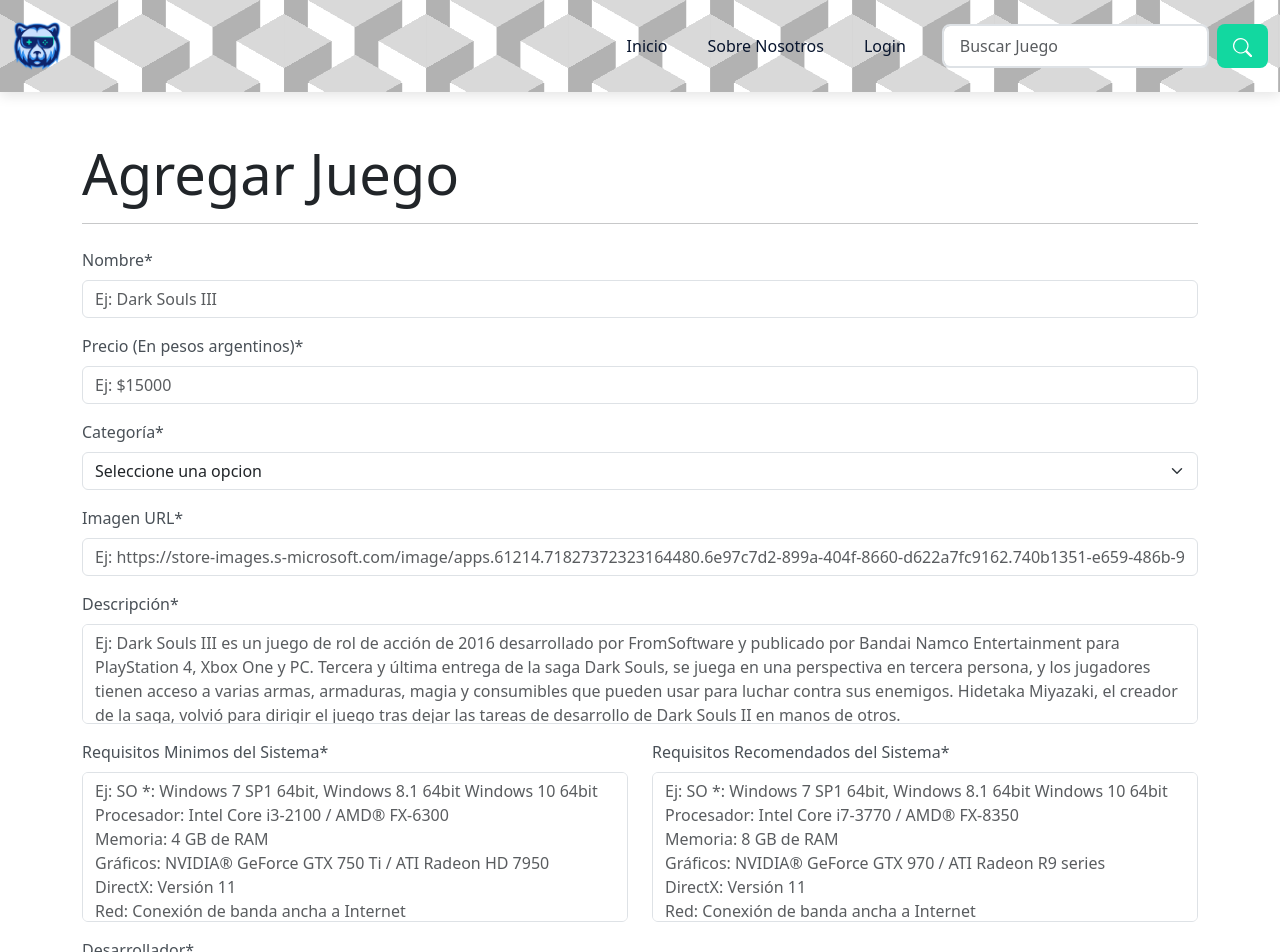
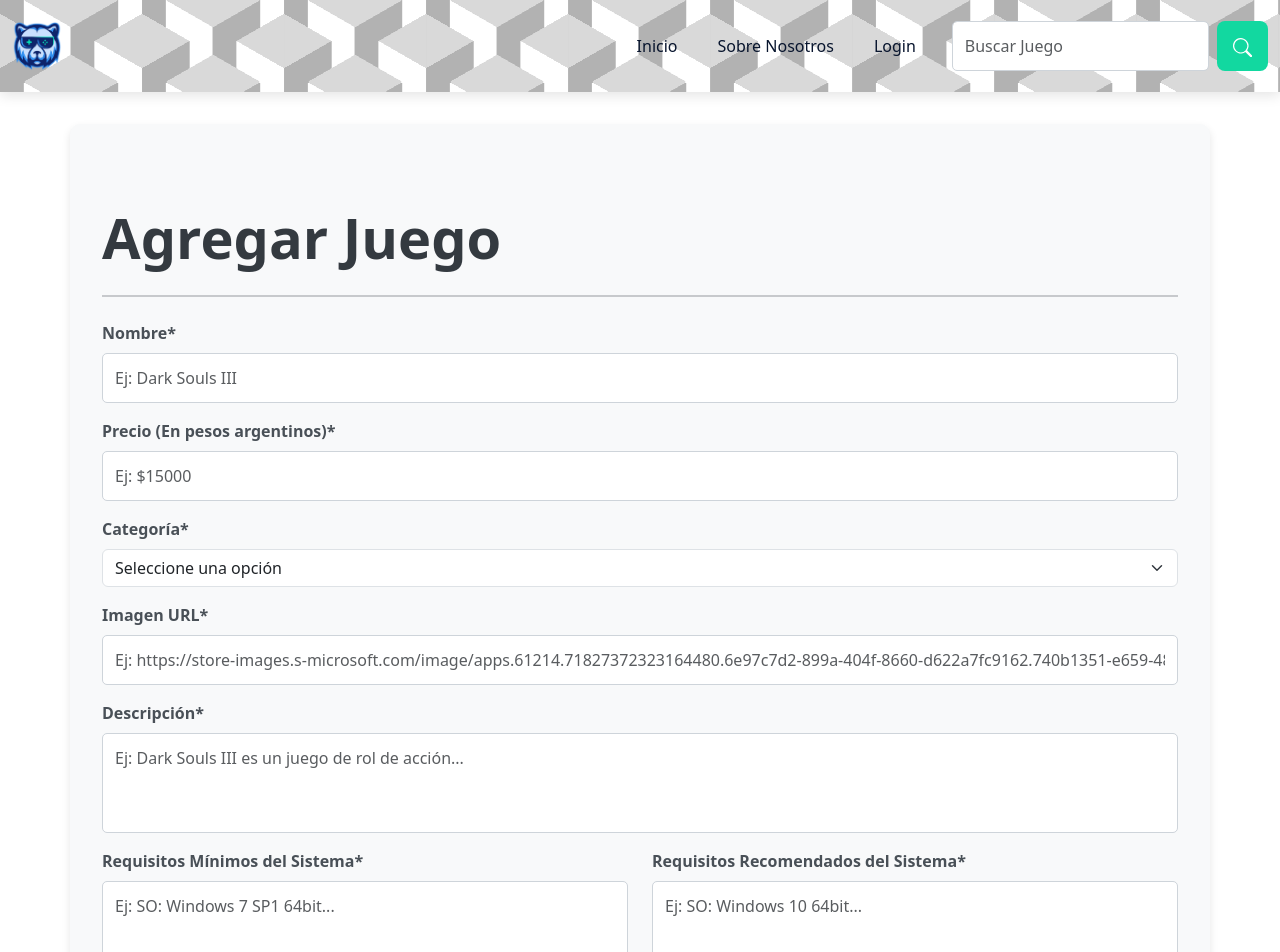
Before and after one commit to frantejerizo/React-EcommerceGamer, a React (Vite) app: page /administrador/crear in a window 1280 px wide. Shown: the top 952 px of the page. Built offline with nearby package versions, Linux system fonts and the light colour scheme; sample sign-in values are in the browser's storage.

Commit message:
Se realizaron las ultimas mejoras a la parte administrativa de la plataforma, se hizo un upgrade en cuanto al diseño al CRUD

```diff
--- /dev/null
+++ b/src/components/pages/FormularioJuegos.css
@@ -0,0 +1,75 @@
+
+.container.mainSection {
+    background-color: #f8f9fa;
+    padding: 2rem;
+    border-radius: 10px;
+    box-shadow: 0 4px 8px rgba(0, 0, 0, 0.1);
+    margin-top: 2rem;
+}
+
+.container.mainSection h1 {
+    color: #343a40;
+    font-weight: bold;
+    margin-bottom: 1.5rem;
+}
+
+.container.mainSection hr {
+    border-top: 2px solid #343a40;
+}
+
+.form-group {
+    margin-bottom: 1.5rem;
+}
+
+.form-label {
+    font-weight: bold;
+    color: #495057;
+}
+
+.form-control {
+    border-radius: 5px;
+    border: 1px solid #ced4da;
+    padding: 0.75rem;
+    font-size: 1rem;
+}
+
+.form-control:focus {
+    border-color: #80bdff;
+    box-shadow: 0 0 0 0.2rem rgba(0, 123, 255, 0.25);
+}
+
+.form-text.text-danger {
+    font-size: 0.875rem;
+    color: #dc3545;
+    margin-top: 0.25rem;
+}
+
+.btn-success {
+    background-color: #12d8a0;
+    border-color: #12d8a0;
+    padding: 0.75rem 1.5rem;
+    font-size: 1rem;
+    font-weight: bold;
+    border-radius: 5px;
+    transition: background-color 0.3s ease;
+}
+
+.btn-success:hover {
+    background-color: #218838;
+    border-color: #1e7e34;
+}
+
+
+textarea.form-control {
+    resize: none;
+    height: 150px;
+}
+
+
+.row {
+    margin-bottom: 1.5rem;
+}
+
+.col {
+    padding: 0 0.75rem;
+}
--- a/src/components/pages/FormularioJuegos.jsx
+++ b/src/components/pages/FormularioJuegos.jsx
@@ -3,8 +3,9 @@ import { Form, Button, Row, Col } from "react-bootstrap";
 import { useForm } from "react-hook-form";
 import { crearJuegoAPI, editarJuegoAPI, obtenerUnSoloJuegoAPI } from "../helpers/queries";
 import { useNavigate, useParams } from "react-router";
+import "./FormularioJuegos.css";
 
-const FormularioJuegos = ({crearJuego}) => {
+const FormularioJuegos = ({ crearJuego }) => {
   const {
     register,
     handleSubmit,
@@ -13,65 +14,53 @@ const FormularioJuegos = ({crearJuego}) => {
     setValue,
   } = useForm();
 
-  const {id} = useParams()
-  const navegacion = useNavigate()
+  const { id } = useParams();
+  const navegacion = useNavigate();
 
-  useEffect(()=>
-  {
-    if(crearJuego===false)
-    {
-      cargarDatosJuego()
+  useEffect(() => {
+    if (crearJuego === false) {
+      cargarDatosJuego();
     }
-  },[])
+  }, []);
 
-  const cargarDatosJuego = async()=>{
-    const respuesta = await obtenerUnSoloJuegoAPI(id)
-    if (respuesta.status === 200)
-      {
-          const datos = await respuesta.json()
-          setValue('nombre', datos.nombre)
-          setValue('precio', datos.precio)
-          setValue('categoria', datos.categoria)
-          setValue('imagen', datos.imagen)
-          setValue('descripcion', datos.descripcion)
-          setValue('requisitosMinimos', datos.requisitosMinimos)
-          setValue('requisitosRecomendados', datos.requisitosRecomendados)
-          setValue('desarrollador', datos.desarrollador)
+  const cargarDatosJuego = async () => {
+    const respuesta = await obtenerUnSoloJuegoAPI(id);
+    if (respuesta.status === 200) {
+      const datos = await respuesta.json();
+      setValue("nombre", datos.nombre);
+      setValue("precio", datos.precio);
+      setValue("categoria", datos.categoria);
+      setValue("imagen", datos.imagen);
+      setValue("descripcion", datos.descripcion);
+      setValue("requisitosMinimos", datos.requisitosMinimos);
+      setValue("requisitosRecomendados", datos.requisitosRecomendados);
+      setValue("desarrollador", datos.desarrollador);
     }
+  };
+
+  const onSubmit = async (juego) => {
+    if (crearJuego === true) {
+      const respuesta = await crearJuegoAPI(juego);
+      if (respuesta.status === 201) {
+        alert("El juego fue creado correctamente");
+        navegacion("/administrador");
+      } else {
+        alert("Ha ocurrido un error, vuelve a intentar esta operación en unos momentos");
       }
-
-  const onSubmit = async(juego) => {
-    if(crearJuego === true)
-    {
-      const respuesta = await crearJuegoAPI(juego)
-      if (respuesta.status === 201)
-        {
-            alert('El juego fue creado correctamente')
-            navegacion('/administrador')
-        }
-        else
-        {
-            alert('Ha ocurrido un error, vuelve a intentar esta operacion en unos momentos')
-        }
-    }
-    else
-    {
-      const respuesta = await editarJuegoAPI(juego,id)
-      if (respuesta.status === 200)
-        {
-            alert('El juego fue actualizado')
-            navegacion('/administrador')
-        }
-        else
-        {
-            alert('Ha ocurrido un error, vuelve a intentar esta operacion en unos momentos')
+    } else {
+      const respuesta = await editarJuegoAPI(juego, id);
+      if (respuesta.status === 200) {
+        alert("El juego fue actualizado");
+        navegacion("/administrador");
+      } else {
+        alert("Ha ocurrido un error, vuelve a intentar esta operación en unos momentos");
       }
     }
   };
 
   return (
     <section className="container mainSection">
-      <h1 className="display-4 mt-5">Agregar Juego</h1>
+      <h1 className="display-4 mt-5">{crearJuego ? "Agregar Juego" : "Editar Juego"}</h1>
       <hr />
       <Form className="my-4" onSubmit={handleSubmit(onSubmit)}>
         <Form.Group className="mb-3" controlId="formNombre">
@@ -83,17 +72,15 @@ const FormularioJuegos = ({crearJuego}) => {
               required: "El nombre es un dato obligatorio",
               minLength: {
                 value: 2,
-                message: "Debe ingresar como minimo 2 caracteres",
+                message: "Debe ingresar como mínimo 2 caracteres",
               },
               maxLength: {
                 value: 70,
-                message: "Debe ingresar como maximo 70 caracteres inclusive",
+                message: "Debe ingresar como máximo 70 caracteres",
               },
             })}
           />
-          <Form.Text className="text-danger">
-            {errors.nombre?.message}
-          </Form.Text>
+          <Form.Text className="text-danger">{errors.nombre?.message}</Form.Text>
         </Form.Group>
 
         <Form.Group className="mb-3" controlId="formPrecio">
@@ -105,41 +92,35 @@ const FormularioJuegos = ({crearJuego}) => {
               required: "El precio es un valor obligatorio",
               min: {
                 value: 0,
-                message:
-                  "El precio minimo es de 0 pesos",
+                message: "El precio mínimo es de 0 pesos",
               },
               max: {
                 value: 100000,
-                message:
-                  "El precio maximo es de 100000 pesos",
+                message: "El precio máximo es de 100000 pesos",
               },
             })}
           />
-          <Form.Text className="text-danger">
-            {errors.precio?.message}
-          </Form.Text>
+          <Form.Text className="text-danger">{errors.precio?.message}</Form.Text>
         </Form.Group>
 
         <Form.Group className="mb-3" controlId="formCategoria">
           <Form.Label>Categoría*</Form.Label>
           <Form.Select
             {...register("categoria", {
-              required: "Debe seleccionar una categoria",
+              required: "Debe seleccionar una categoría",
             })}
           >
-            <option value="">Seleccione una opcion</option>
+            <option value="">Seleccione una opción</option>
             <option value="Sandbox">Sandbox</option>
-            <option value="Simulacion">Simulacion</option>
-            <option value="Fabricacion">Fabricacion</option>
+            <option value="Simulacion">Simulación</option>
+            <option value="Fabricacion">Fabricación</option>
             <option value="SoulsLike">SoulsLike</option>
-            <option value="Construccion">Construccion</option>
+            <option value="Construccion">Construcción</option>
             <option value="Aventura">Aventura</option>
             <option value="Horror">Horror</option>
             <option value="Shooter">Shooter</option>
           </Form.Select>
-          <Form.Text className="text-danger">
-            {errors.categoria?.message}
-          </Form.Text>
+          <Form.Text className="text-danger">{errors.categoria?.message}</Form.Text>
         </Form.Group>
 
         <Form.Group className="mb-3" controlId="formImagen">
@@ -148,114 +129,80 @@ const FormularioJuegos = ({crearJuego}) => {
             type="text"
             placeholder="Ej: https://store-images.s-microsoft.com/image/apps.61214.71827372323164480.6e97c7d2-899a-404f-8660-d622a7fc9162.740b1351-e659-486b-9d1c-948e0d928ead?q=90&w=480&h=270"
             {...register("imagen", {
-              required: "La url de la imagen es obligatoria",
+              required: "La URL de la imagen es obligatoria",
               pattern: {
                 value: /(http(s?):)([/|.|\w|\s|-])*\.(?:jpg|jpeg|gif|png)/,
-                message:
-                  "Debe ingresar una url de imagen valida, los formatos admitidos son (jpg|jpeg|gif|png) ",
+                message: "Debe ingresar una URL de imagen válida (jpg, jpeg, gif, png)",
               },
             })}
           />
-          <Form.Text className="text-danger">
-            {errors.imagen?.message}
-          </Form.Text>
+          <Form.Text className="text-danger">{errors.imagen?.message}</Form.Text>
         </Form.Group>
 
         <Form.Group className="mb-3" controlId="formDescripcion">
           <Form.Label>Descripción*</Form.Label>
           <Form.Control
-            type="text"
-            placeholder="Ej: Dark Souls III es un juego de rol de acción de 2016 desarrollado por FromSoftware y publicado por Bandai Namco Entertainment para PlayStation 4, Xbox One y PC. Tercera y última entrega de la saga Dark Souls, se juega en una perspectiva en tercera persona, y los jugadores tienen acceso a varias armas, armaduras, magia y consumibles que pueden usar para luchar contra sus enemigos. Hidetaka Miyazaki, el creador de la saga, volvió para dirigir el juego tras dejar las tareas de desarrollo de Dark Souls II en manos de otros."
             as="textarea"
+            placeholder="Ej: Dark Souls III es un juego de rol de acción..."
             style={{ resize: "none", height: "100px" }}
             {...register("descripcion", {
               required: "La descripción es obligatoria",
               minLength: {
                 value: 5,
-                message:
-                  "Debe ingresar como minimo una descripción de 5 caracteres",
+                message: "Debe ingresar como mínimo 5 caracteres",
               },
               maxLength: {
                 value: 1000,
-                message:
-                  "Debe ingresar como maximo una descripción de 1000 caracteres",
+                message: "Debe ingresar como máximo 1000 caracteres",
               },
             })}
           />
-          <Form.Text className="text-danger">
-            {errors.descripcion?.message}
-          </Form.Text>
+          <Form.Text className="text-danger">{errors.descripcion?.message}</Form.Text>
         </Form.Group>
 
         <Row>
           <Col>
             <Form.Group className="mb-3" controlId="formRequisitosMinimos">
-                    <Form.Label>Requisitos Minimos del Sistema*</Form.Label>
+              <Form.Label>Requisitos Mínimos del Sistema*</Form.Label>
               <Form.Control
-                        type="text"
-                        placeholder="Ej: SO *: Windows 7 SP1 64bit, Windows 8.1 64bit Windows 10 64bit
-Procesador: Intel Core i3-2100 / AMD® FX-6300
-Memoria: 4 GB de RAM
-Gráficos: NVIDIA® GeForce GTX 750 Ti / ATI Radeon HD 7950
-DirectX: Versión 11
-Red: Conexión de banda ancha a Internet
-Almacenamiento: 25 GB de espacio disponible
-Tarjeta de sonido: DirectX 11 sound device
-Notas adicionales: Internet connection required for online play and product activation"
                 as="textarea"
+                placeholder="Ej: SO: Windows 7 SP1 64bit..."
                 style={{ resize: "none", height: "150px" }}
                 {...register("requisitosMinimos", {
-                        required: "Los requisitos Minimos del sistema son un dato obligatorio",
+                  required: "Los requisitos mínimos son obligatorios",
                   minLength: {
                     value: 5,
-                            message:
-                            "Debe ingresar como minimo 5 caracteres",
+                    message: "Debe ingresar como mínimo 5 caracteres",
                   },
                   maxLength: {
                     value: 1000,
-                            message:
-                            "Debe ingresar como maximo 1000 caracteres",
+                    message: "Debe ingresar como máximo 1000 caracteres",
                   },
                 })}
               />
-                    <Form.Text className="text-danger">
-                        {errors.requisitosMinimos?.message}
-                    </Form.Text>
+              <Form.Text className="text-danger">{errors.requisitosMinimos?.message}</Form.Text>
             </Form.Group>
           </Col>
           <Col>
             <Form.Group className="mb-3" controlId="formRequisitosRecomendados">
               <Form.Label>Requisitos Recomendados del Sistema*</Form.Label>
               <Form.Control
-                        type="text"
-                        placeholder="Ej: SO *: Windows 7 SP1 64bit, Windows 8.1 64bit Windows 10 64bit
-Procesador: Intel Core i7-3770 / AMD® FX-8350
-Memoria: 8 GB de RAM
-Gráficos: NVIDIA® GeForce GTX 970 / ATI Radeon R9 series
-DirectX: Versión 11
-Red: Conexión de banda ancha a Internet
-Almacenamiento: 25 GB de espacio disponible
-Tarjeta de sonido: DirectX 11 sound device
-Notas adicionales: Internet connection required for online play and product activation"
                 as="textarea"
+                placeholder="Ej: SO: Windows 10 64bit..."
                 style={{ resize: "none", height: "150px" }}
                 {...register("requisitosRecomendados", {
-                        required: "Los requisitos Recomendados del sistema son un dato obligatorio",
+                  required: "Los requisitos recomendados son obligatorios",
                   minLength: {
                     value: 5,
-                            message:
-                            "Debe ingresar como minimo 5 caracteres",
+                    message: "Debe ingresar como mínimo 5 caracteres",
                   },
                   maxLength: {
                     value: 1000,
-                            message:
-                            "Debe ingresar como maximo 1000 caracteres",
+                    message: "Debe ingresar como máximo 1000 caracteres",
                   },
                 })}
               />
-                    <Form.Text className="text-danger">
-                        {errors.requisitosRecomendados?.message}
-                    </Form.Text>
+              <Form.Text className="text-danger">{errors.requisitosRecomendados?.message}</Form.Text>
             </Form.Group>
           </Col>
         </Row>
@@ -269,20 +216,18 @@ Notas adicionales: Internet connection required for online play and product acti
               required: "El desarrollador es un dato obligatorio",
               minLength: {
                 value: 2,
-                message: "Debe ingresar como minimo 2 caracteres",
+                message: "Debe ingresar como mínimo 2 caracteres",
               },
               maxLength: {
                 value: 70,
-                message: "Debe ingresar como maximo 70 caracteres inclusive",
+                message: "Debe ingresar como máximo 70 caracteres",
               },
             })}
           />
-          <Form.Text className="text-danger">
-            {errors.desarrollador?.message}
-          </Form.Text>
+          <Form.Text className="text-danger">{errors.desarrollador?.message}</Form.Text>
         </Form.Group>
 
-        <Button type="submit" variant="success">
+        <Button type="submit" variant="success" className="btn-guardar">
           Guardar
         </Button>
       </Form>
```
Also changed, not shown: src/components/pages/Administrador.jsx (+15 -12 lines), src/components/pages/juego/JuegoAdministrador.jsx (+37 -34 lines). Lines whose indentation alone changed are shown as unchanged.
